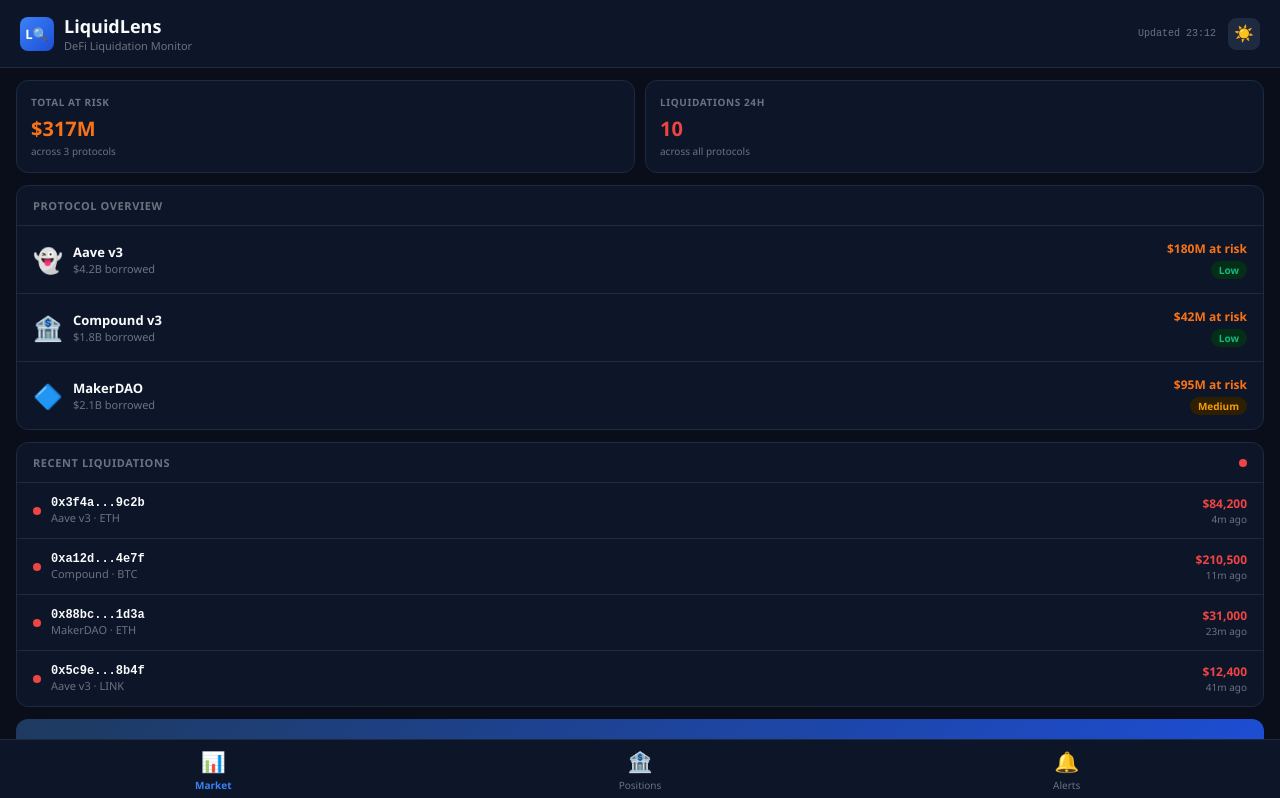
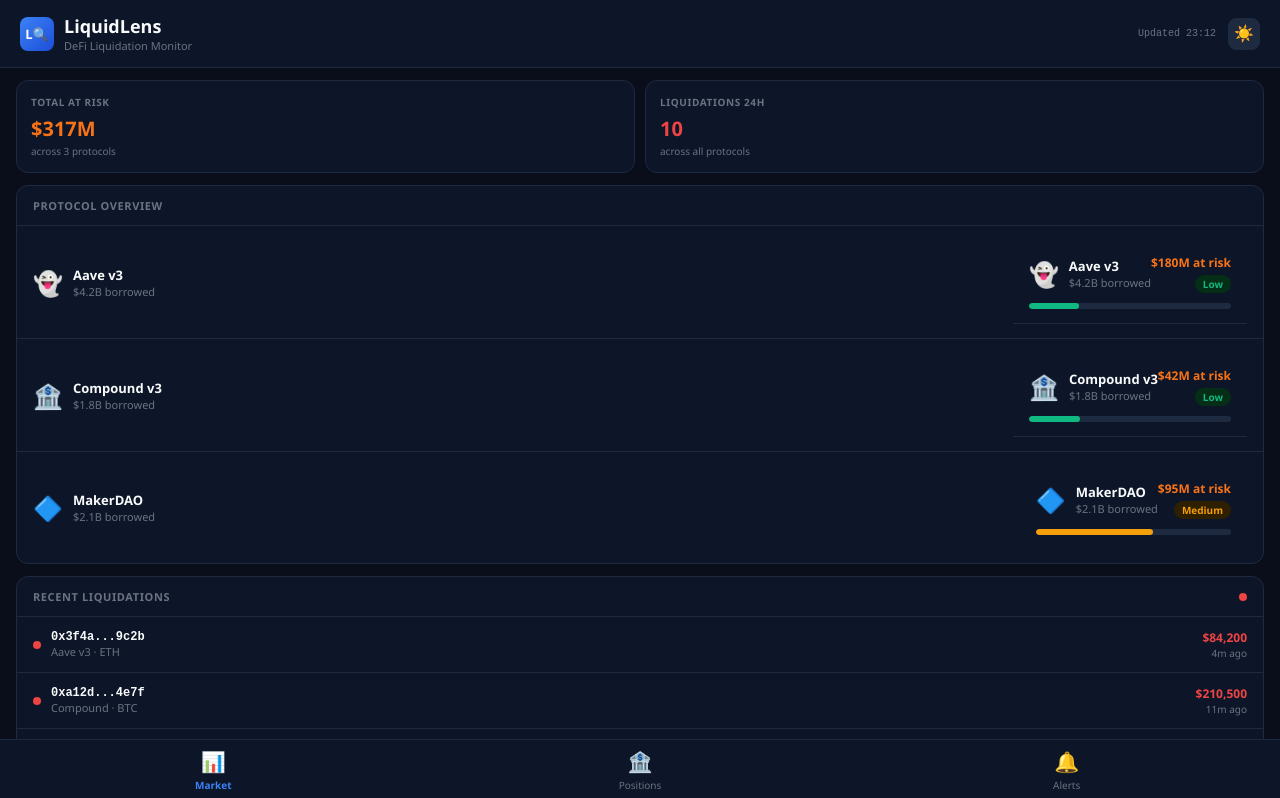
Before and after one commit to matsblocknode1957-oss/liquidlens, a Next.js app: page / in a window 1280 px wide. Shown: the top 798 px of the page. Built offline with nearby package versions, Linux system fonts and the light colour scheme; no server answers.

Commit message:
feat: add health bar to protocol overview cards

```diff
--- a/app/page.tsx
+++ b/app/page.tsx
@@ -284,10 +284,31 @@
                   <div style={{ fontSize: "11px", color: textSecondary }}>{p.totalBorrowed} borrowed</div>
                 </div>
               </div>
-              <div style={{ textAlign: "right" }}>
-                <div style={{ fontSize: "12px", fontWeight: "700", color: "#f97316" }}>{p.atRisk} at risk</div>
-                <span style={{ fontSize: "10px", fontWeight: "600", padding: "2px 8px", borderRadius: "20px", background: p.riskBg, color: p.riskColor }}>{p.riskLevel}</span>
-              </div>
+              <div key={p.name} style={{ padding: "14px 16px", borderBottom: i < protocols.length - 1 ? `1px solid ${cardBorder}` : "none" }}>
+  <div style={{ display: "flex", alignItems: "center", justifyContent: "space-between", marginBottom: "10px" }}>
+    <div style={{ display: "flex", alignItems: "center", gap: "10px" }}>
+      <div style={{ fontSize: "24px" }}>{p.icon}</div>
+      <div>
+        <div style={{ fontSize: "13px", fontWeight: "700", color: textPrimary }}>{p.name}</div>
+        <div style={{ fontSize: "11px", color: textSecondary }}>{p.totalBorrowed} borrowed</div>
+      </div>
+    </div>
+    <div style={{ textAlign: "right" }}>
+      <div style={{ fontSize: "12px", fontWeight: "700", color: "#f97316" }}>{p.atRisk} at risk</div>
+      <span style={{ fontSize: "10px", fontWeight: "600", padding: "2px 8px", borderRadius: "20px", background: p.riskBg, color: p.riskColor }}>{p.riskLevel}</span>
+    </div>
+  </div>
+  <div style={{ background: dark ? "#1e2a40" : "#f3f4f6", borderRadius: "4px", height: "6px", overflow: "hidden" }}>
+    <div style={{
+      height: "100%",
+      borderRadius: "4px",
+      background: p.riskColor,
+      width: p.riskLevel === "Low" ? "25%" : p.riskLevel === "Medium" ? "60%" : "90%",
+      transition: "width 0.5s ease",
+    }} />
+  </div>
+</div>
+
             </div>
           ))}
         </div>
```
